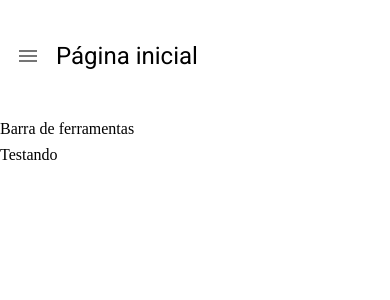
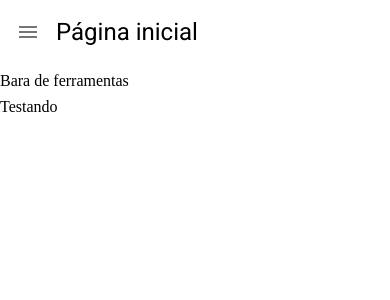
Before and after one commit to MarinaGV93/React-MaterialUI, a React (Create React App) app: page /pagina-inicial in a window 390 px wide. Shown: the top 300 px of the page. Built offline with nearby package versions, Linux system fonts and the light colour scheme.

Commit message:
Layout base responsivo

```diff
--- a/src/pages/dashboard/Dashboard.tsx
+++ b/src/pages/dashboard/Dashboard.tsx
@@ -2,6 +2,11 @@
 
 export const Dashboard = () => {
   return (
-    <LayoutBaseDePagina titulo="Página inicial">Testando</LayoutBaseDePagina>
+    <LayoutBaseDePagina
+      titulo="Página inicial"
+      barraDeFerramentas={<>Bara de ferramentas</>}
+    >
+      Testando
+    </LayoutBaseDePagina>
   );
 };
--- a/src/shared/layouts/LayoutBaseDePagina.tsx
+++ b/src/shared/layouts/LayoutBaseDePagina.tsx
@@ -8,17 +8,22 @@
   useTheme,
 } from "@mui/material";
 import { useDrawerContext } from "../contexts";
+import { ReactNode } from "react";
 
 interface ILayoutBaseDePaginaProps {
   children: React.ReactNode;
   titulo: string;
+  barraDeFerramentas?: ReactNode;
 }
 
 export const LayoutBaseDePagina: React.FC<ILayoutBaseDePaginaProps> = ({
   children,
   titulo,
+  barraDeFerramentas,
 }) => {
   const smDown = useMediaQuery((theme: Theme) => theme.breakpoints.down("sm"));
+
+  const mdDown = useMediaQuery((theme: Theme) => theme.breakpoints.down("md"));
 
   const theme = useTheme();
 
@@ -36,8 +41,8 @@
         // Centralizar verticalmente
         alignItems="center"
         padding={1}
-        height={theme.spacing(12)}
         gap={1}
+        height={theme.spacing(smDown ? 6 : mdDown ? 8 : 12)}
       >
         {/* Menu lateral (hamburguer) */}
         {/* Se a tela for menor que sm */}
@@ -49,12 +54,26 @@
         {/* variant = h1, h2, ..., subtitle1,...
             component = igual do HTML. Não muda na estilização, somente para semantica
         */}
-        <Typography variant="h5" component="b">
+        <Typography
+          component="b"
+          // Se o texto tiver grande, não deixa que passe o elemento, cortando o texto (desaparecer)
+          overflow="hidden"
+          // Não quebrar linha
+          whiteSpace="nowrap"
+          // Que apareça '...' no final do texto
+          textOverflow="ellipsis"
+          variant={smDown ? "h5" : mdDown ? "h4" : "h3"}
+        >
           {titulo}
         </Typography>
       </Box>
-      <Box>Barra de ferramentas</Box>
-      <Box>{children}</Box>
+
+      {barraDeFerramentas && <Box>{barraDeFerramentas}</Box>}
+
+      {/* overFlow = permitir que quando o children tiver uma altura muito grande com muitos componentes filhos, permite que a div (box) tenha scroll */}
+      <Box flex={1} overflow="auto">
+        {children}
+      </Box>
     </Box>
   );
 };
```
